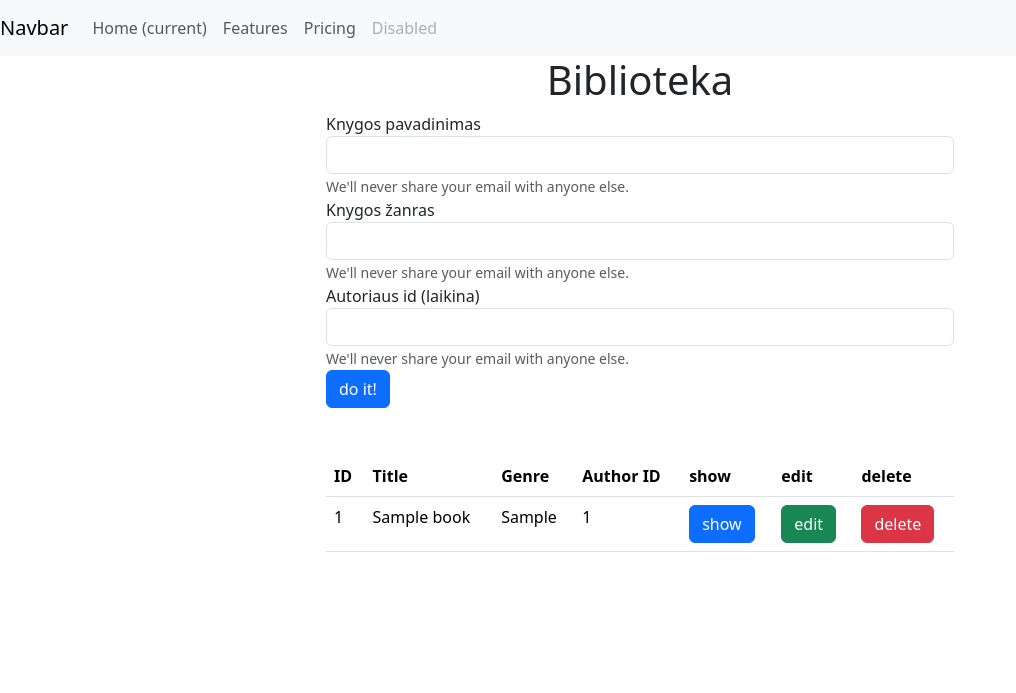
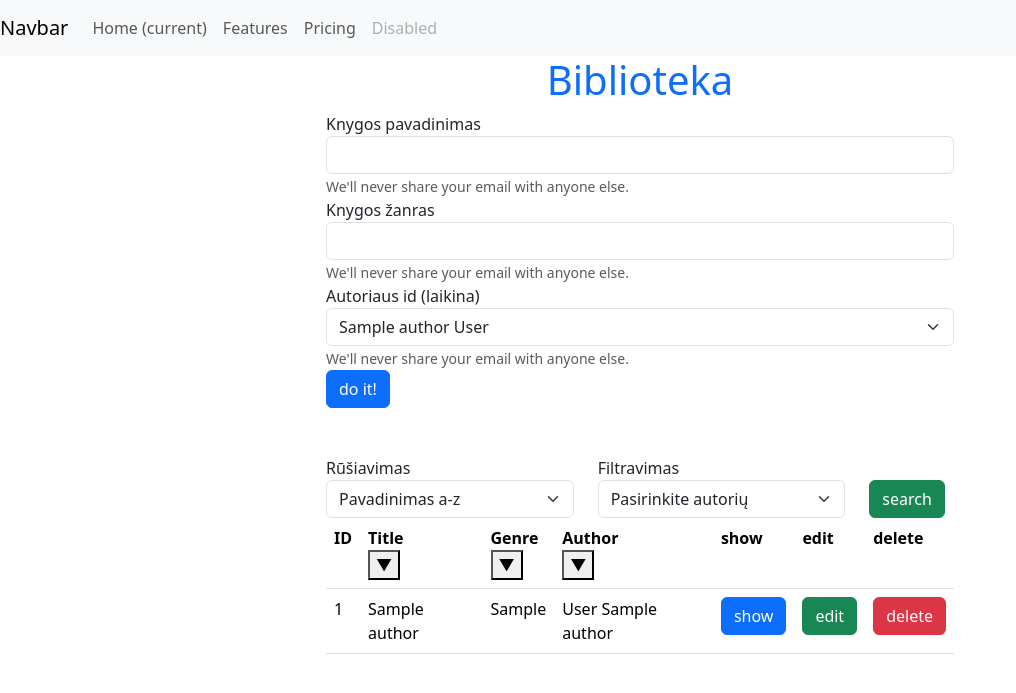
Before and after one commit to naglismoc/dbSample, a PHP site: page / in a window 1280 px wide. Shown: the top 693 px of the page, without its empty margins (0-1016 px from the left). Run offline with PHP 8.4, Linux system fonts and the light colour scheme; tables that the repository leaves empty or names only in its code hold one stand-in row (values such as "Sample post").

Commit message:
sort filter

```diff
--- /dev/null
+++ b/Validate.php
@@ -0,0 +1,34 @@
+<?php
+
+class Validate
+{
+
+    public static function Book() //jei naudosime updatinimui, reikia tikrinti ar POSTe yra id(book) ir Jei taip - tikrinti ar tas id atititinka realia knyga
+    {
+        $author = Author::find($_POST['authorId']);
+        if (strlen($_POST['title']) == 0) {
+            $_SESSION['errors']['title'] = "Įveskite knygos pavadinimą";
+        }
+
+        if (strlen($_POST['genre']) == 0) {
+            $_SESSION['errors']['genre'] = "Įveskite knygos žanrą";
+        }
+
+        // $hasAuthor = false;
+        // foreach ($authors as $author) {
+        //     if ($author->id == $_POST['authorId']) {
+        //         $hasAuthor = true;
+        //         break;
+        //     }
+        // }
+
+        if ($author->id == null) {
+            $_SESSION['errors']['author'] = "Tokio autoriaus nėra";
+        }
+
+        if (isset($_SESSION['errors'])) {
+            return false;
+        }
+        return true;
+    }
+}
--- /dev/null
+++ b/controllers/AuthorController.php
@@ -0,0 +1,67 @@
+<?php
+
+include "./models/Author.php" ;
+
+class AuthorController{
+
+    public static function index()
+    {
+        $authors = Author::all();
+        return $authors;
+    }
+
+    // public static function show()
+    // {
+    //     $book = Book::find($_GET['id']);
+    //     return $book;
+    // }
+
+    // public static function store()
+    // {
+
+    //     if(strlen($_POST['title']) == 0){
+    //         $_SESSION['errors']['title'] = "Įveskite knygos pavadinimą";
+    //     }
+
+    //     if(strlen($_POST['genre']) == 0){
+    //         $_SESSION['errors']['genre'] = "Įveskite knygos žanrą";
+    //     }
+
+    //     if (isset($_SESSION['errors'])) {
+    //         return;
+    //     }
+
+    //     $_SESSION['success'] = "Jūs sėkmingai įrašėte knygą";
+
+    //     Book::create();
+
+    // }
+
+    // public static function update()
+    // {
+    //     $book = new Book($_POST['id'], $_POST['title'], $_POST['genre'], $_POST['author_id']);
+    //     $book->update();
+
+    // }
+
+    // public static function destroy()
+    // {
+    //   Book::destroy($_POST['id']);
+    // }
+
+}
+
+
+
+
+
+
+
+
+
+
+
+
+
+
+?>
--- a/controllers/BookController.php
+++ b/controllers/BookController.php
@@ -1,12 +1,19 @@
 <?php
 
 include "./models/Book.php" ;
+include "./Validate.php" ;
 
 class BookController{
 
     public static function index()
     {
         $books = Book::all();
+        return $books;
+    }
+
+    public static function sortFilter()
+    {
+        $books = Book::sortFilter();
         return $books;
     }
 
@@ -18,14 +25,16 @@ class BookController{
 
     public static function store()
     {
-        Book::create();
+        if ( Validate::book()   ) {
+            $_SESSION['success'] = "Jūs sėkmingai įrašėte knygą";
+            Book::create();
+        }
     }
 
     public static function update()
     {
         $book = new Book($_POST['id'], $_POST['title'], $_POST['genre'], $_POST['author_id']);
         $book->update();
-
     }
 
     public static function destroy()
--- /dev/null
+++ b/css/main.css
@@ -0,0 +1,3 @@
+a{
+    text-decoration: none;
+}
--- a/index.php
+++ b/index.php
@@ -2,19 +2,47 @@
 
 <!DOCTYPE html>
 <html lang="en">
+
 <head>
     <?php include "./views/components/head.php" ?>
 </head>
+
 <body>
     <?php include "./views/components/navbar.php" ?>
-    <h1 class="text-center">Biblioteka</h1>
+    <a href="./index.php"> <h1 class="text-center">Biblioteka</h1></a>
+
     <div class="row">
         <div class="col-sm-3"></div>
         <div class="col-sm-6">
+            <?php if (isset($_SESSION['success'])) {
+                echo
+                '<div class="alert alert-success" role="alert">
+                 '. $_SESSION['success'] .'
+                </div>';
+                unset($_SESSION['success']);
+            }
+
+            if (isset($_SESSION['errors'])) {
+                foreach ($_SESSION['errors'] as  $errorMsg) {
+                    echo
+                '<div class="alert alert-danger" role="alert">
+                 '. $errorMsg .'
+                </div>';
+                }
+                unset($_SESSION['errors']);
+            }
+
+
+            ?>
+            <!-- <div class="alert alert-danger" role="alert">
+                This is a danger alert—check it out!
+            </div> -->
             <?php include "./views/components/form.php" ?>
+            <?php include "./views/components/sortFilter.php" ?>
             <?php include "./views/components/table.php" ?>
         </div>
         <div class="col-sm-3"></div>
     </div>
 </body>
+
 </html>
--- /dev/null
+++ b/models/Author.php
@@ -0,0 +1,75 @@
+<?php
+class Author{
+public $id;
+public $name;
+public $surname;
+
+
+public function __construct($id = null, $name = "", $surname = "") {
+    $this->id = $id;
+    $this->name = $name;
+    $this->surname = $surname;
+}
+
+
+public static function all(){
+    $authors = [];
+    $db = new DB();
+    $query = "SELECT * FROM `authors`";
+    $result = $db->conn->query($query);
+    while ($row = $result->fetch_assoc()) {
+        $authors[] = new Author($row['id'], $row['name'], $row['surname']);
+    }
+    $db->conn->close();
+    return $authors;
+}
+
+public static function find($id){
+    $author = new Author();
+    $db = new DB();
+    $stmt = $db->conn->prepare("SELECT * FROM `authors` WHERE `id` = ?");
+    $stmt->bind_param("i",$id);
+    $stmt->execute();
+    $result = $stmt->get_result();
+    while ($row = $result->fetch_assoc()) {
+        $author = new Author($row['id'], $row['name'], $row['surname']);
+    }
+    $stmt->close();
+    $db->conn->close();
+    return $author;
+}
+
+
+// public static function create(){
+//     $db = new DB();
+//     $stmt = $db->conn->prepare("INSERT INTO `books`(`title`, `genre`, `author_id`) VALUES (?,?,?)");
+//     $stmt->bind_param("ssi",$_POST['title'], $_POST['genre'],$_POST['author_id']);
+//     $stmt->execute();
+//     $stmt->close();
+//     $db->conn->close();
+// }
+
+// public function update(){
+//     $db = new DB();
+//     $stmt = $db->conn->prepare("UPDATE `books` SET `title`= ?,`genre`=?,`author_id`=? WHERE `id` = ?");
+//     $stmt->bind_param("ssii",$this->title, $this->genre, $this->authorId, $this->id);
+//     $stmt->execute();
+//     $stmt->close();
+//     $db->conn->close();
+// }
+
+// public static function destroy($id){
+//     $db = new DB();
+//     $stmt = $db->conn->prepare("DELETE FROM `books` WHERE `id` = ?");
+//     $stmt->bind_param("i",$id);
+//     $stmt->execute();
+
+//     $stmt->close();
+//     $db->conn->close();
+// }
+
+}
+
+
+
+?>
--- a/models/Book.php
+++ b/models/Book.php
@@ -1,38 +1,83 @@
 <?php
 include "./models/DB.php";
-class Book{
+class Book
+{
     public $id;
     public $title;
     public $genre;
     public $authorId;
+    public $author;
 
-
-public function __construct($id = null, $title = "", $genre = "", $authorId = null) {
+    public function __construct($id = null, $title = "", $genre = "", $authorId = null, $name = "", $surname = "")
+    {
         $this->id = $id;
         $this->title = $title;
         $this->genre = $genre;
         $this->authorId = $authorId;
+        $this->author = new Author($authorId, $name, $surname);
     }
 
 
-public static function all(){
+    public static function all()
+    {
         $books = [];
         $db = new DB();
-    $query = "SELECT * FROM `books`";
+        $query = "SELECT * from `books_authors`";
         $result = $db->conn->query($query);
 
         while ($row = $result->fetch_assoc()) {
-        $books[] = new Book($row['id'], $row['title'], $row['genre'], $row['author_id']);
+            $books[] = new Book($row['id'], $row['title'], $row['genre'], $row['author_id'], $row['name'], $row['surname']);
         }
         $db->conn->close();
         return $books;
     }
 
-public static function find($id){
+    public static function sortFilter()
+    {
+        $sort = "";
+        switch ($_GET['sort']) {
+            case 1:
+                $sort = "title asc";
+                break;
+            case 2:
+                $sort = "title desc";
+                break;
+            case 3:
+                $sort = "genre asc";
+                break;
+            case 4:
+                $sort = "genre desc";
+                break;
+            case 5:
+                $sort = "surname asc, name asc";
+                break;
+            case 6:
+                $sort = "surname desc, name desc";
+                break;
+        }
+        $filter = "";
+        if(isset($_GET['filter']) && $_GET['filter'] != 0 && is_numeric($_GET['filter'])){
+            $filter = "where author_id = "  . $_GET['filter'];
+        }
+
+        $books = [];
+        $db = new DB();
+        $query = "SELECT * from `books_authors` " . $filter . " order by " . $sort;
+        $result = $db->conn->query($query);
+
+        while ($row = $result->fetch_assoc()) {
+            $books[] = new Book($row['id'], $row['title'], $row['genre'], $row['author_id'], $row['name'], $row['surname']);
+        }
+        $db->conn->close();
+        return $books;
+    }
+
+    public static function find($id)
+    {
         $book = new Book();
         $db = new DB();
         $stmt = $db->conn->prepare("SELECT * FROM `books` WHERE `id` = ?");
-    $stmt->bind_param("i",$id);
+        $stmt->bind_param("i", $id);
         $stmt->execute();
         $result = $stmt->get_result();
         while ($row = $result->fetch_assoc()) {
@@ -44,36 +89,34 @@ public static function find($id){
     }
 
 
-public static function create(){
+    public static function create()
+    {
         $db = new DB();
         $stmt = $db->conn->prepare("INSERT INTO `books`(`title`, `genre`, `author_id`) VALUES (?,?,?)");
-    $stmt->bind_param("ssi",$_POST['title'], $_POST['genre'],$_POST['author_id']);
+        $stmt->bind_param("ssi", $_POST['title'], $_POST['genre'], $_POST['authorId']);
         $stmt->execute();
         $stmt->close();
         $db->conn->close();
     }
 
-public function update(){
+    public function update()
+    {
         $db = new DB();
         $stmt = $db->conn->prepare("UPDATE `books` SET `title`= ?,`genre`=?,`author_id`=? WHERE `id` = ?");
-    $stmt->bind_param("ssii",$this->title, $this->genre, $this->authorId, $this->id);
+        $stmt->bind_param("ssii", $this->title, $this->genre, $this->authorId, $this->id);
         $stmt->execute();
         $stmt->close();
         $db->conn->close();
     }
 
-public static function destroy($id){
+    public static function destroy($id)
+    {
         $db = new DB();
         $stmt = $db->conn->prepare("DELETE FROM `books` WHERE `id` = ?");
-    $stmt->bind_param("i",$id);
+        $stmt->bind_param("i", $id);
         $stmt->execute();
 
         $stmt->close();
         $db->conn->close();
     }
-
 }
-
-
-
-?>
--- a/routes.php
+++ b/routes.php
@@ -1,6 +1,10 @@
-<?php include "./controllers/BookController.php";
+<?php
+session_start();
+include "./controllers/BookController.php";
+include "./controllers/AuthorController.php";
 
-
+$authors = AuthorController::index();
+$books = BookController::index();
 
 if ($_SERVER['REQUEST_METHOD'] == "POST") {
 
@@ -33,6 +37,9 @@ if ($_SERVER['REQUEST_METHOD'] == "GET") {
     if(isset($_GET['edit'])){
         $book = BookController::show();
     }
+    if(isset($_GET['sort'])){
+        $books = BookController::sortFilter();
+    }
 
     // atvaizduosim knygą
 
@@ -43,4 +50,3 @@ if ($_SERVER['REQUEST_METHOD'] == "GET") {
 
 
 //paimti visas knygas
-$books = BookController::index();
--- a/views/components/form.php
+++ b/views/components/form.php
@@ -11,7 +11,18 @@
     </div>
     <div class="form-group">
         <label for="exampleInputEmail1">Autoriaus id (laikina)</label>
-        <input type="number" class="form-control" name="author_id" value="<?= (isset($_GET['edit'])) ? $book->authorId : "" ?>">
+        <select class="form-select" name="authorId">
+            <?php foreach ($authors as $author) {
+                $seleced = "";
+                if (isset($book) && $book->authorId == $author->id) {
+                    $seleced = "selected";
+                }
+
+                echo '   <option value="' . $author->id . '" ' . $seleced . '  >' . $author->name . ' ' . $author->surname . '</option>';
+            }
+            ?>
+        </select>
+        <!-- <input type="number" class="form-control" name="author_id" value="<?= (isset($_GET['edit'])) ? $book->authorId : "" ?>"> -->
         <small id="emailHelp" class="form-text text-muted">We'll never share your email with anyone else.</small>
     </div>
     <?php if (isset($_GET['edit'])) { ?>
--- a/views/components/head.php
+++ b/views/components/head.php
@@ -2,5 +2,5 @@
 <meta http-equiv="X-UA-Compatible" content="IE=edge">
 <meta name="viewport" content="width=device-width, initial-scale=1.0">
 <link href="https://cdn.jsdelivr.net/npm/bootstrap@5.3.0-alpha3/dist/css/bootstrap.min.css" rel="stylesheet" integrity="sha384-KK94CHFLLe+nY2dmCWGMq91rCGa5gtU4mk92HdvYe+M/SXH301p5ILy+dN9+nJOZ" crossorigin="anonymous">
-
+<link rel="stylesheet" href="./css/main.css">
 <title>Document</title>
--- /dev/null
+++ b/views/components/sortFilter.php
@@ -0,0 +1,29 @@
+<form action="" class="row" method="get">
+    <!-- <input type="hidden" name="sortFilter"> -->
+    <div class="form-group col-5">
+        <label for="exampleInputEmail1">Rūšiavimas</label>
+        <select class="form-select" name="sort" id="">
+            <option value="1" <?= (isset($_GET['sort']) && $_GET['sort'] == 1) ? "selected" : "" ?>>Pavadinimas a-z</option>
+            <option value="2" <?= (isset($_GET['sort']) && $_GET['sort'] == 2) ? "selected" : "" ?>>Pavadinimas z-a</option>
+            <option value="3" <?= (isset($_GET['sort']) && $_GET['sort'] == 3) ? "selected" : "" ?>>Žanras a-z</option>
+            <option value="4" <?= (isset($_GET['sort']) && $_GET['sort'] == 4) ? "selected" : "" ?>>Žanras z-a</option>
+            <option value="5" <?= (isset($_GET['sort']) && $_GET['sort'] == 5) ? "selected" : "" ?>>Autorius a-z</option>
+            <option value="6" <?= (isset($_GET['sort']) && $_GET['sort'] == 6) ? "selected" : "" ?>>Autorius z-a</option>
+        </select>
+    </div>
+    <div class="form-group col-5">
+        <label for="exampleInputEmail1">Filtravimas</label>
+        <select class="form-select" name="filter" id="">
+            <option value="0">Pasirinkite autorių</option>
+            <?php
+            foreach ($authors as $author) {
+                echo  '<option value="' . $author->id . '" '. ((isset($_GET['filter']) && $_GET['filter'] ==$author->id ) ? "selected" : "" ) .    '>' . $author->surname . " " . $author->name . '</option>';
+            }
+            ?>
+        </select>
+    </div>
+    <div class="col-2 position-relative">
+        <button class="btn btn-success position-absolute bottom-0" type="submit">search</button>
+    </div>
+
+</form>
--- a/views/components/table.php
+++ b/views/components/table.php
@@ -1,9 +1,60 @@
 <table class="table">
     <tr>
         <th>ID</th>
-        <th>Title</th>
-        <th>Genre</th>
-        <th>Author ID</th>
+        <th>Title
+            <?php if (isset($_GET['sort']) && ($_GET['sort']) == 2) { ?>
+                <form action="" method="get">
+                    <?php if (isset($_GET['filter'])) { ?>
+                        <input type="hidden" name="filter" value="<?= $_GET['filter'] ?>">
+                    <?php } ?>
+                    <button name="sort" value="1" type="submit">▲</button>
+                </form>
+            <?php }
+            if (!isset($_GET['sort']) || ($_GET['sort']) != 2) {  ?>
+                <form action="" method="get">
+                    <?php if (isset($_GET['filter'])) { ?>
+                        <input type="hidden" name="filter" value="<?= $_GET['filter'] ?>">
+                    <?php } ?>
+                    <button name="sort" value="2" type="submit">▼</button>
+                </form>
+            <?php } ?>
+        </th>
+        <th>Genre
+            <?php if (isset($_GET['sort']) && ($_GET['sort']) == 4) { ?>
+                <form action="" method="get">
+                    <?php if (isset($_GET['filter'])) { ?>
+                        <input type="hidden" name="filter" value="<?= $_GET['filter'] ?>">
+                    <?php } ?>
+                    <button name="sort" value="3" type="submit">▲</button>
+                </form>
+            <?php }
+            if (!isset($_GET['sort']) || ($_GET['sort']) != 4) {  ?>
+                <form action="" method="get">
+                    <?php if (isset($_GET['filter'])) { ?>
+                        <input type="hidden" name="filter" value="<?= $_GET['filter'] ?>">
+                    <?php } ?>
+                    <button name="sort" value="4" type="submit">▼</button>
+                </form>
+            <?php } ?>
+        </th>
+        <th>Author
+            <?php if (isset($_GET['sort']) && ($_GET['sort']) == 6) { ?>
+                <form action="" method="get">
+                    <?php if (isset($_GET['filter'])) { ?>
+                        <input type="hidden" name="filter" value="<?= $_GET['filter'] ?>">
+                    <?php } ?>
+                    <button name="sort" value="5" type="submit">▲</button>
+                </form>
+            <?php }
+            if (!isset($_GET['sort']) || ($_GET['sort']) != 6) {  ?>
+                <form action="" method="get">
+                    <?php if (isset($_GET['filter'])) { ?>
+                        <input type="hidden" name="filter" value="<?= $_GET['filter'] ?>">
+                    <?php } ?>
+                    <button name="sort" value="6" type="submit">▼</button>
+                </form>
+            <?php } ?>
+        </th>
         <th>show</th>
         <th>edit</th>
         <th>delete</th>
@@ -13,7 +64,7 @@
             <td> <?= $book->id  ?></td>
             <td> <?= $book->title ?></td>
             <td> <?= $book->genre ?></td>
-            <td> <?= $book->authorId ?></td>
+            <td> <?= $book->author->surname . " " . $book->author->name ?></td>
             <td><button class="btn btn-primary">show</button></td>
             <td>
                 <form action="" method="get">
```
Lines whose indentation alone changed are shown as unchanged.
